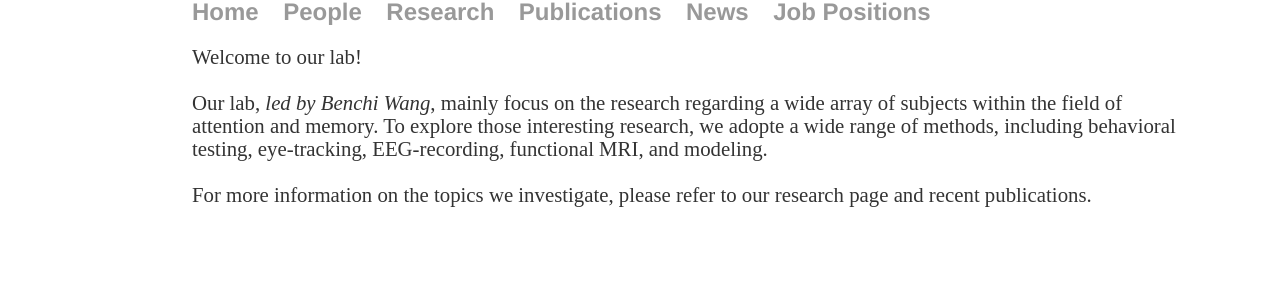
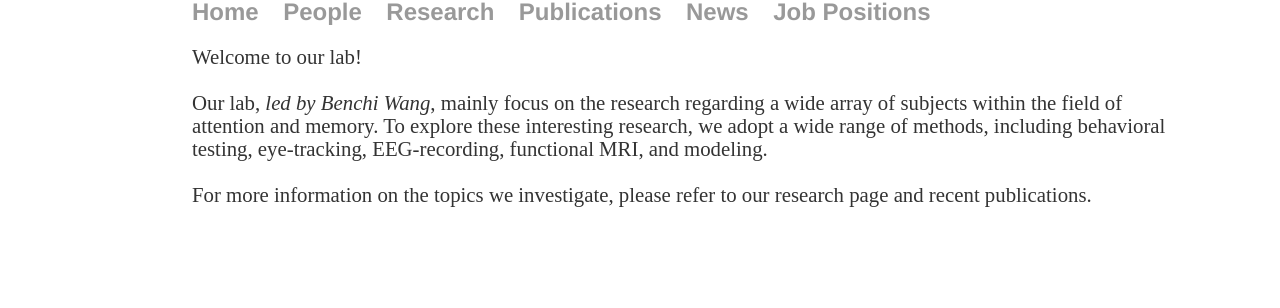
Before and after one commit to wangbenchi/wangbenchi.github.io, a Jekyll site: the page built from index.html, in a window 1280 px wide. Shown: the part 126-434 px from the top of the page. Built offline with Jekyll 4.4.1, drawn with Linux system fonts in a browser that asks for light colours.

Commit message:
Update index.html

```diff
--- a/index.html
+++ b/index.html
@@ -7,7 +7,7 @@ title: Attention and memory lab
 	<p style = "font-size: 1.3em">Welcome to our lab! <br>
 		<br>
 		Our lab, <i>led by Benchi Wang</i>, mainly focus on the research regarding a wide array of subjects
-		within the field of attention and memory. To explore those interesting research, we adopte a wide
+		within the field of attention and memory. To explore these interesting research, we adopt a wide
 		range of methods, including behavioral testing, eye-tracking, EEG-recording, functional MRI, and modeling.<br>
 		<br>
 		For more information on the topics we investigate, please refer to our research page and recent publications.
```
